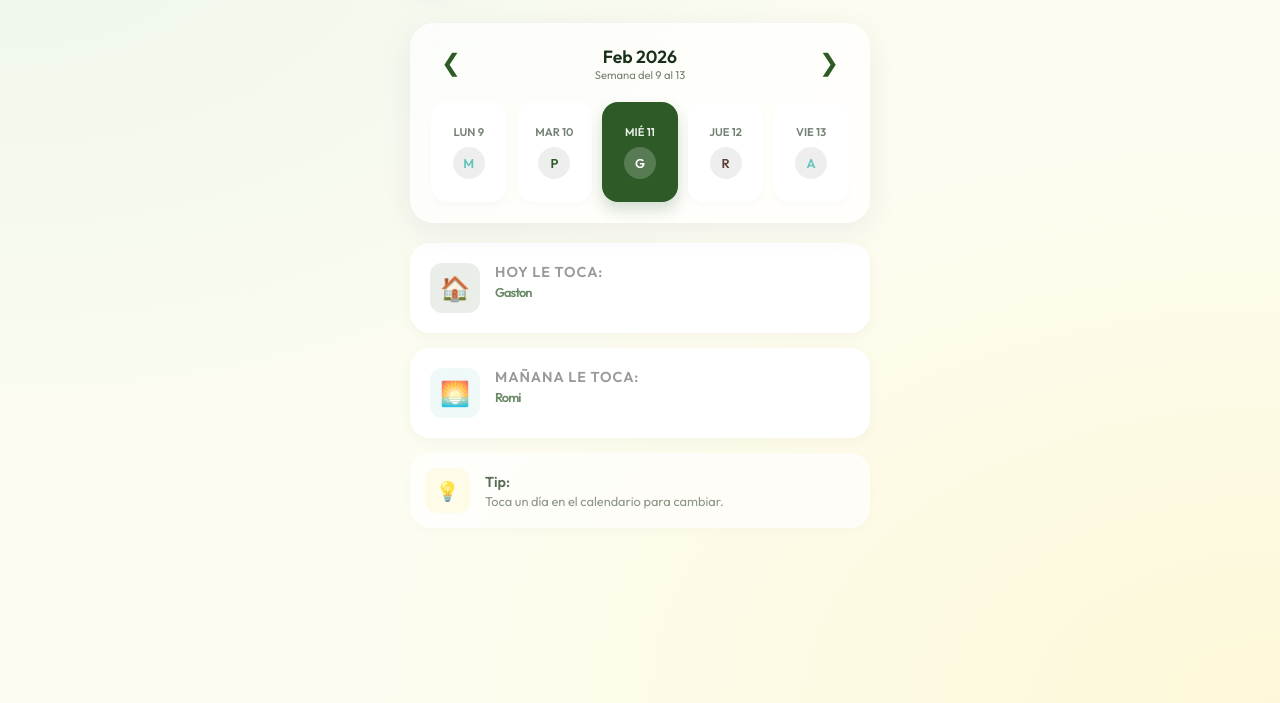
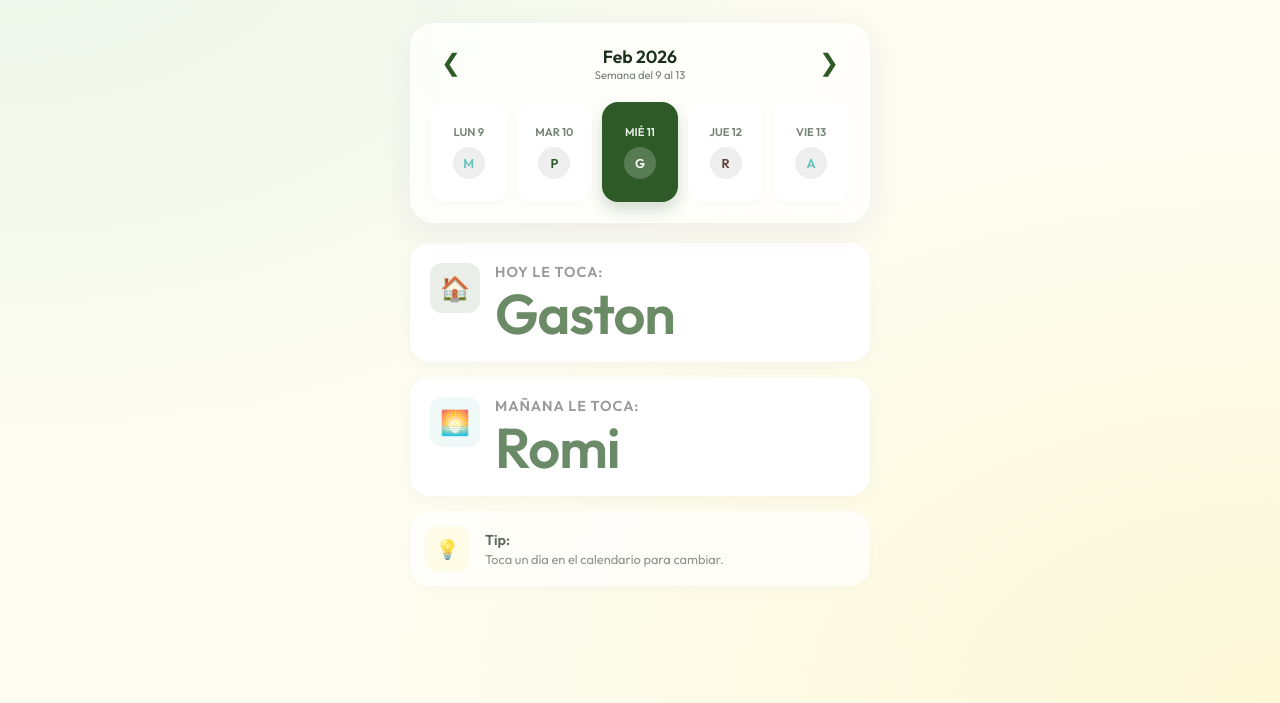
Before and after one commit to aldowagner78-cmd/Calendario_Isla, a website built with Vite: page index.html in a window 1280 px wide. Shown: the part 97-800 px from the top of the page. Built offline with nearby package versions, Linux system fonts and the light colour scheme.

Commit message:
fix: increase css specificity for large names to override card styles

```diff
--- a/src/style.css
+++ b/src/style.css
@@ -257,13 +257,15 @@ h1 {
   margin-bottom: 0px;
 }
 
-.name-big {
-  font-size: 3.5rem;
+.card .card-content .name-big {
+  font-size: 3.5rem !important;
   font-weight: 800;
   color: var(--palm);
   line-height: 1;
   letter-spacing: -1px;
   margin-top: 5px;
+  display: block;
+  /* Asegurar bloque para evitar problemas inline */
 }
 
 /* Holiday Style */
```
